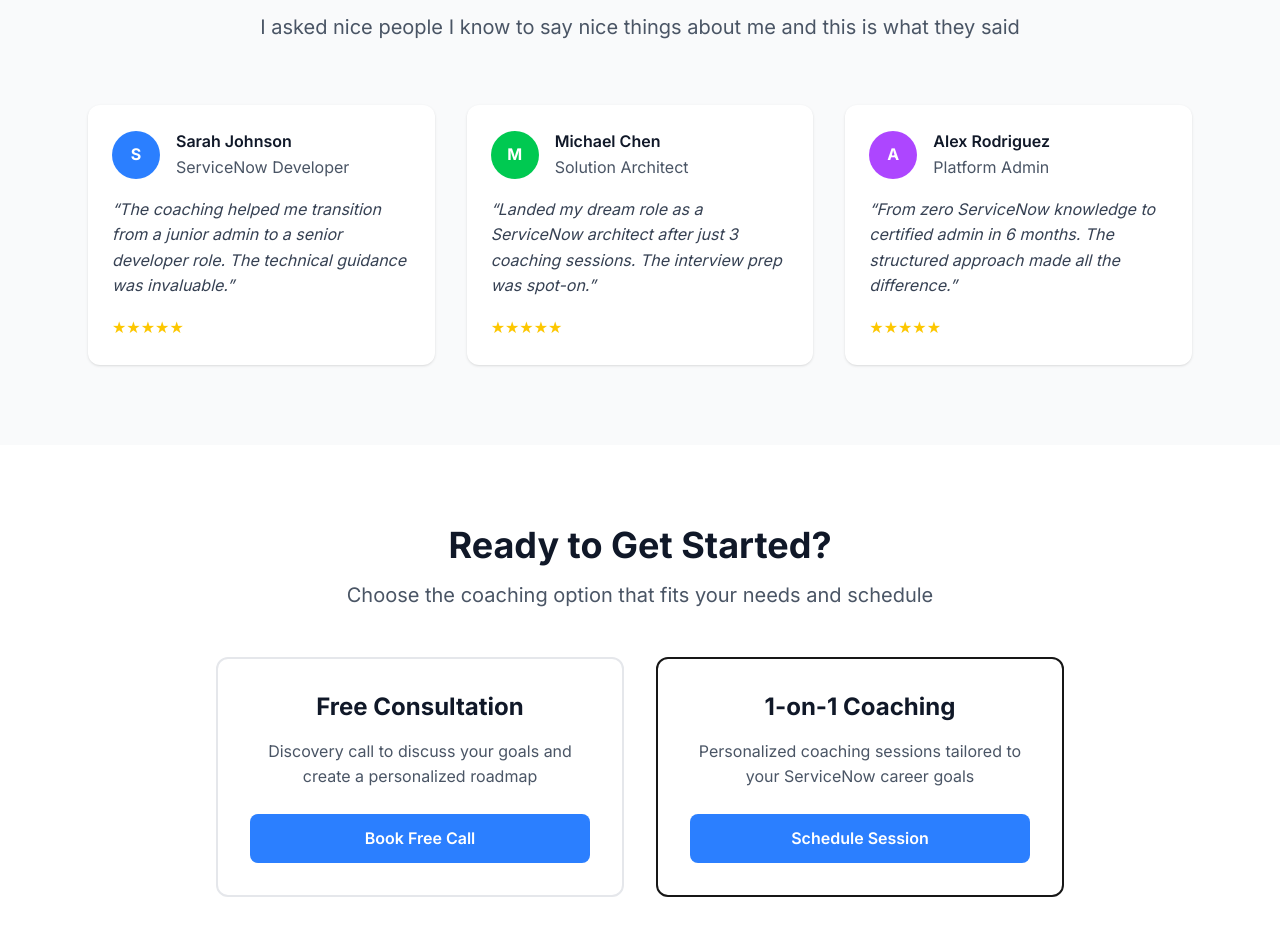
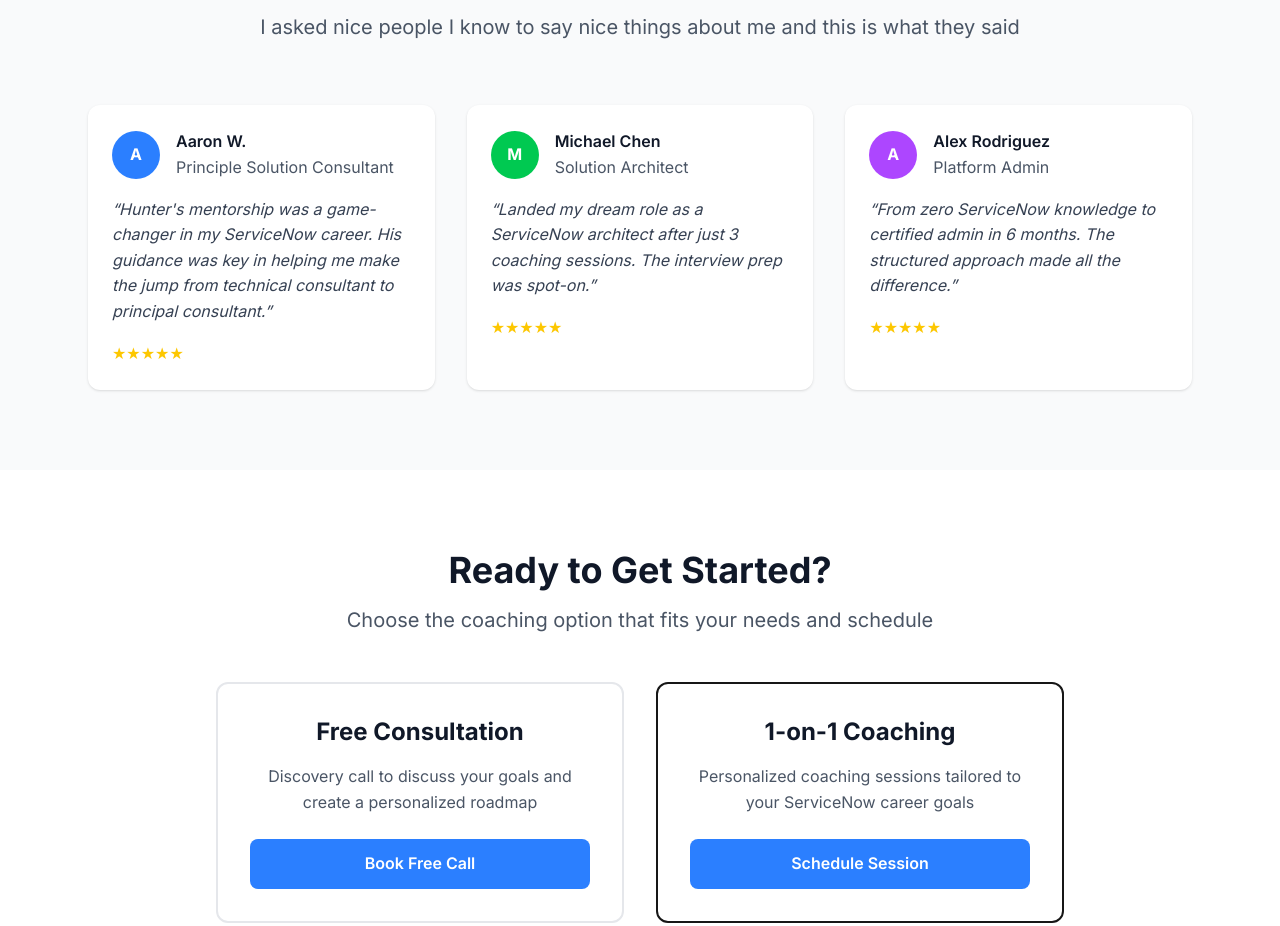
Before and after one commit to hunterphillips/sndev-career-coach, a Next.js app: page / in a window 1280 px wide. Shown: the part 1585-2511 px from the top of the page. Built offline with nearby package versions, Linux system fonts and the light colour scheme; no server answers.

Commit message:
testimonial

```diff
--- a/src/data/testimonials.js
+++ b/src/data/testimonials.js
@@ -1,32 +1,32 @@
 export const testimonials = [
   {
     id: 1,
-    name: "Sarah Johnson",
-    role: "ServiceNow Developer",
-    company: "Tech Corp",
-    avatar: "S",
-    avatarColor: "bg-blue-500",
-    quote: "The coaching helped me transition from a junior admin to a senior developer role. The technical guidance was invaluable.",
+    name: 'Aaron W.',
+    role: 'Principle Solution Consultant',
+    avatar: 'A',
+    avatarColor: 'bg-blue-500',
+    quote:
+      "Hunter's mentorship was a game-changer in my ServiceNow career. His guidance was key in helping me make the jump from technical consultant to principal consultant.",
     rating: 5,
   },
   {
     id: 2,
-    name: "Michael Chen",
-    role: "Solution Architect",
-    company: "Enterprise Solutions",
-    avatar: "M",
-    avatarColor: "bg-green-500",
-    quote: "Landed my dream role as a ServiceNow architect after just 3 coaching sessions. The interview prep was spot-on.",
+    name: 'Michael Chen',
+    role: 'Solution Architect',
+    avatar: 'M',
+    avatarColor: 'bg-green-500',
+    quote:
+      'Landed my dream role as a ServiceNow architect after just 3 coaching sessions. The interview prep was spot-on.',
     rating: 5,
   },
   {
     id: 3,
-    name: "Alex Rodriguez",
-    role: "Platform Admin",
-    company: "Global Services",
-    avatar: "A",
-    avatarColor: "bg-purple-500",
-    quote: "From zero ServiceNow knowledge to certified admin in 6 months. The structured approach made all the difference.",
+    name: 'Alex Rodriguez',
+    role: 'Platform Admin',
+    avatar: 'A',
+    avatarColor: 'bg-purple-500',
+    quote:
+      'From zero ServiceNow knowledge to certified admin in 6 months. The structured approach made all the difference.',
     rating: 5,
   },
 ];
```
